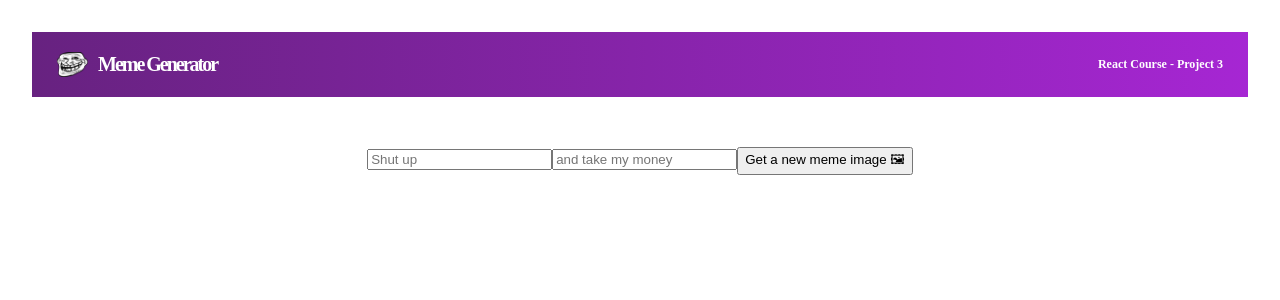
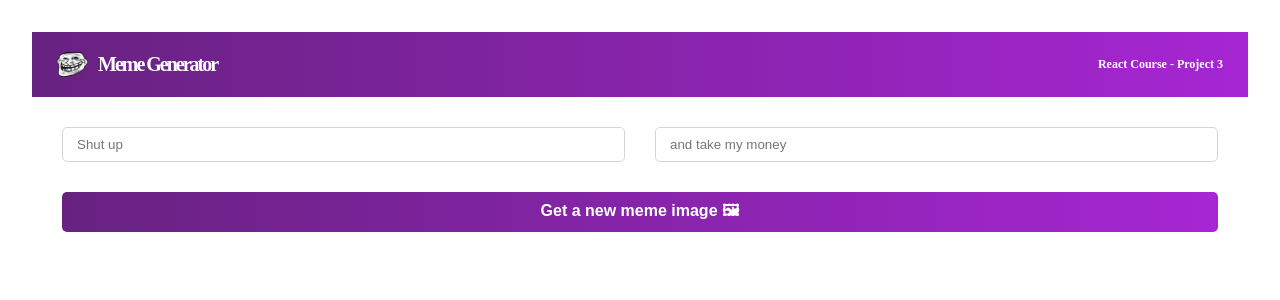
Before and after one commit to IsraelBlck/meme-generator-1, a React (Vite) app: page / in a window 1280 px wide. Shown: the top 300 px of the page. Built offline with nearby package versions, Linux system fonts and the light colour scheme.

Commit message:
styled form with grid

```diff
--- a/src/index.css
+++ b/src/index.css
@@ -39,30 +39,32 @@ body {
   font-weight: 1.25rem;
 }
 
-section {
-  padding: 20px;
+
+.form {
+  display: grid;
+  grid-template-columns: repeat(2, 1fr);
+  grid-template-rows: repeat(2,35px);
+  gap: 30px;
 }
 
-.form {
-  padding: 30px 20px;
-  justify-content: center;
-  gap: 40px;
+section {
+  padding: 30px;
 }
 
-.form > div {
-
-  width: 230px;
-  height: 35px;
+.form > button {
+  grid-column: span 2;
+  background: linear-gradient(to right, #672280, #A626D3);
+  color: white;
+  border-style: none;
+  border-radius: 5px;
+  height: 40px;
+  font-size: 16px;
+  font-weight: bold;
+  cursor: pointer;
+}
+.form--input {
   border: solid 1px #D5D4D8;
   border-radius: 5px;
   text-indent: 12px;
-  vertical-align: middle;
-  display: flex;
-  align-items: center;
+  color: #0d0d0d;
 }
-
-.form--text {
-  font-size: 12px;
-  font-weight: 300;
-  color: #0D0D0D;
-}
```
